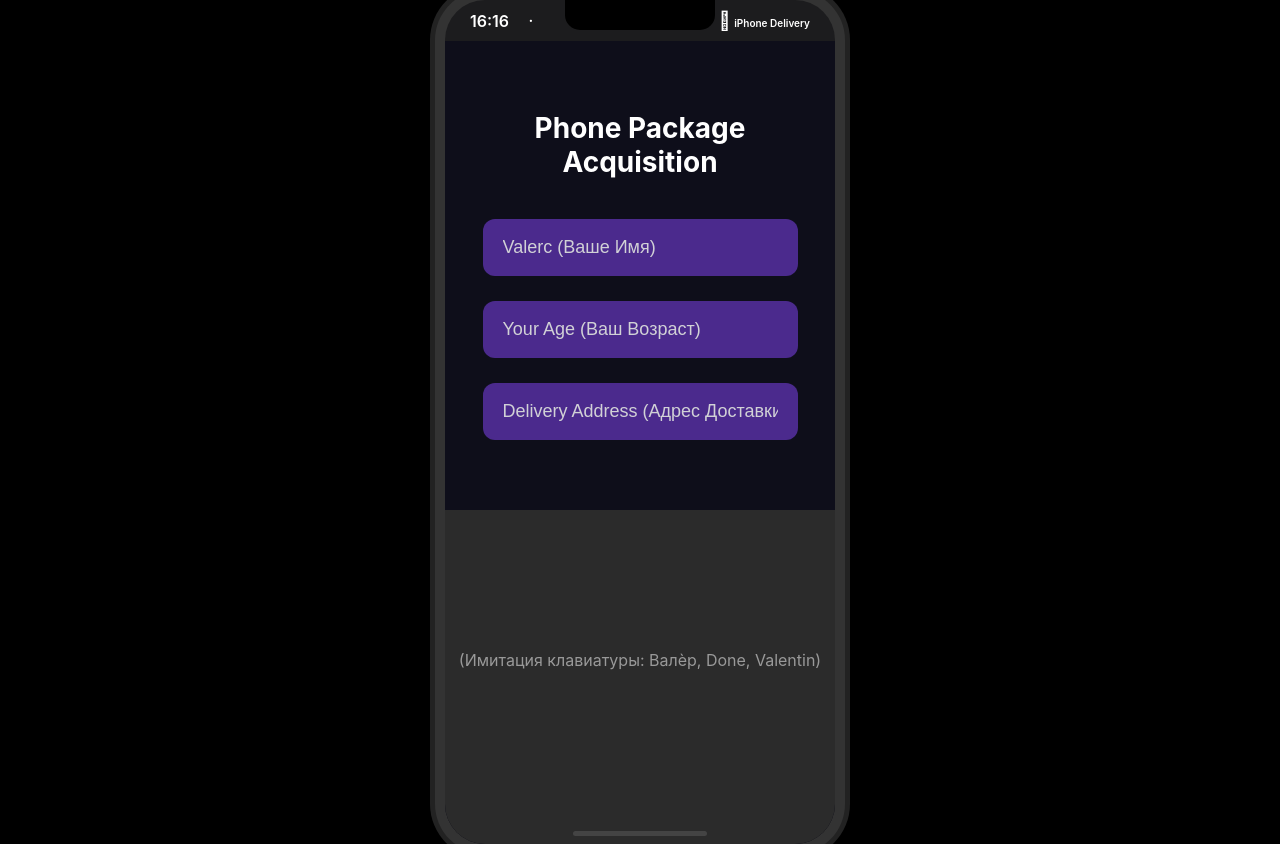
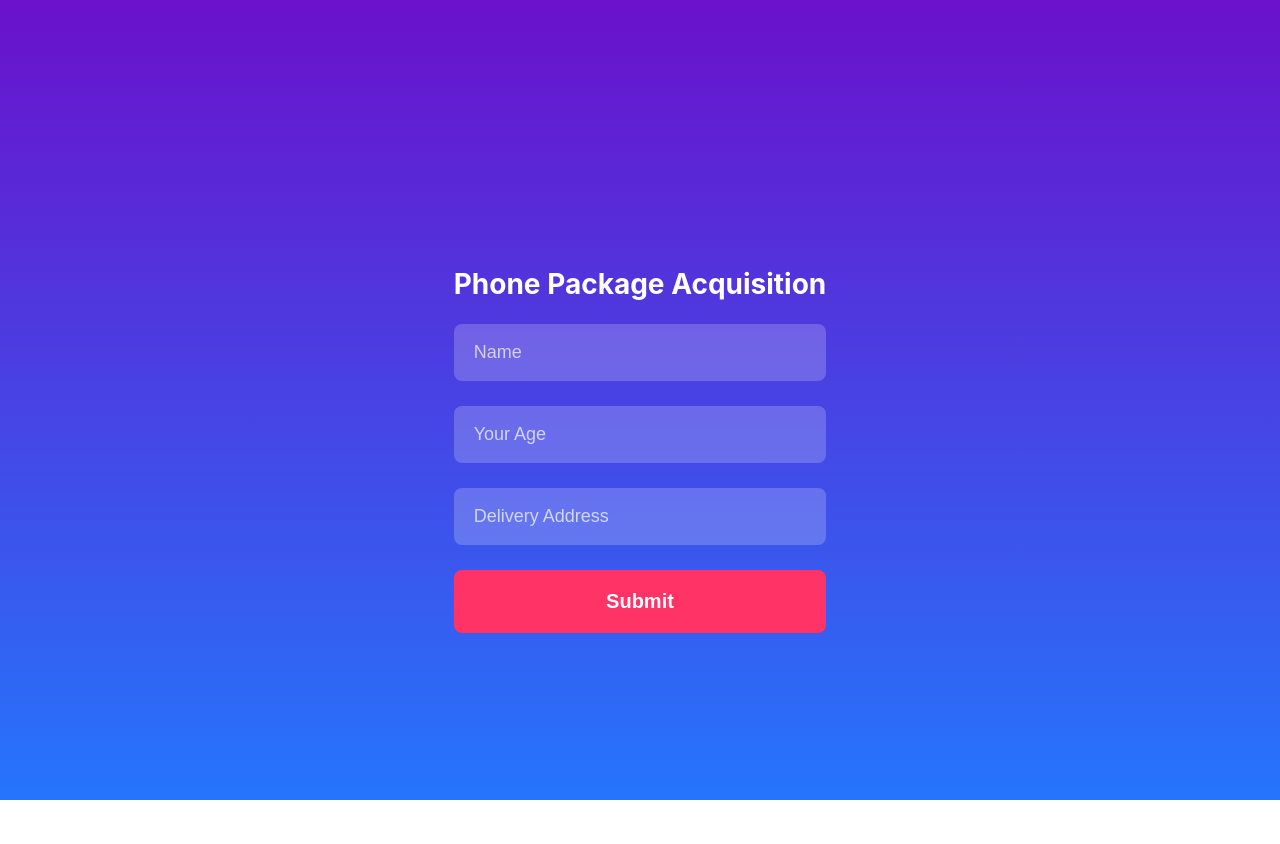
Before and after one commit to vladyslavk-del/iphone-del, a plain HTML site: page index.html in a window 1280 px wide. After the commit the page ends 800 px from the top, so only its background shows below. Drawn offline with Linux system fonts and the light colour scheme.

Commit message:
Update index.html

```diff
--- a/index.html
+++ b/index.html
@@ -1,5 +1,5 @@
 <!DOCTYPE html>
-<html lang="ru">
+<html lang="en">
 <head>
     <meta charset="UTF-8">
     <meta name="viewport" content="width=device-width, initial-scale=1.0">
@@ -10,75 +10,18 @@
             justify-content: center;
             align-items: center;
             min-height: 100vh;
-            background-color: #000;
+            background: linear-gradient(180deg, #6a11cb 0%, #2575fc 100%);
             font-family: -apple-system, BlinkMacSystemFont, "Segoe UI", Roboto, Helvetica, Arial, sans-serif;
             margin: 0;
-            padding: 0;
+            padding: 20px;
+            box-sizing: border-box;
+            color: #fff;
         }
 
-        .phone-screen {
-            width: 390px; /* Типичная ширина экрана iPhone */
-            height: 844px; /* Типичная высота экрана iPhone */
-            background-color: #1c1c1e; /* Темный фон */
-            border-radius: 40px;
-            box-shadow: 0 0 0 10px #333, 0 0 0 15px #222;
-            overflow: hidden;
-            position: relative;
-            display: flex;
-            flex-direction: column;
-        }
-
-        /* Имитация "челки" */
-        .notch {
-            position: absolute;
-            top: 0;
-            left: 50%;
-            transform: translateX(-50%);
-            width: 150px;
-            height: 30px;
-            background-color: #000;
-            border-bottom-left-radius: 15px;
-            border-bottom-right-radius: 15px;
-            z-index: 10;
-        }
-
-        .status-bar {
-            display: flex;
-            justify-content: space-between;
-            align-items: center;
-            padding: 10px 25px;
-            color: #fff;
-            font-size: 15px;
-            font-weight: 600;
-        }
-
-        .status-bar span:first-child {
-            font-size: 16px;
-        }
-
-        .status-bar span:last-child {
-            font-size: 14px;
-        }
-
-        .header {
-            display: flex;
-            justify-content: center;
-            align-items: center;
-            padding: 10px 0;
-            color: #999;
-            font-size: 14px;
-        }
-
-        .header strong {
-            color: #fff;
-            margin-left: 5px;
-        }
-
-        .content {
-            flex-grow: 1;
-            padding: 20px;
-            background-color: #0e0e1a; /* Глубокий фиолетовый/синий фон */
-            color: #fff;
+        .container {
+            width: 100%;
+            max-width: 500px;
+            padding: 30px;
             display: flex;
             flex-direction: column;
             align-items: center;
@@ -87,23 +30,20 @@
         h2 {
             font-size: 28px;
             font-weight: 700;
-            margin-top: 50px;
-            margin-bottom: 40px;
             text-align: center;
-            color: #fff;
         }
 
         .input-group {
-            width: 90%;
+            width: 100%;
             margin-bottom: 25px;
         }
 
         .input-field {
             width: 100%;
             padding: 18px 20px;
-            background-color: #4b2a8d; /* Темный фиолетовый для полей */
+            background-color: rgba(255, 255, 255, 0.2);
             border: none;
-            border-radius: 12px;
+            border-radius: 8px;
             color: #fff;
             font-size: 18px;
             font-weight: 500;
@@ -112,50 +52,40 @@
         }
 
         .input-field::placeholder {
-            color: #d1d1d6; /* Светлый плейсхолдер */
+            color: rgba(255, 255, 255, 0.7);
             opacity: 1;
         }
 
         .submit-button {
-            width: 90%;
+            width: 100%;
             padding: 20px;
-            background-color: #007aff; /* Синяя кнопка (как в iOS) */
+            background-color: #ff3366; /* Ярко-красная кнопка "Get" */
             border: none;
-            border-radius: 12px;
+            border-radius: 8px;
             color: #fff;
             font-size: 20px;
             font-weight: 700;
-            margin-top: 50px;
             cursor: pointer;
             transition: background-color 0.2s;
         }
 
         .submit-button:hover {
-            background-color: #005bb5;
+            background-color: #e6004c;
         }
 
-        /* Стили для экрана подтверждения */
         .confirmation-screen {
-            position: absolute;
-            top: 0;
-            left: 0;
-            width: 100%;
-            height: 100%;
-            background-color: #0e0e1a;
-            color: #fff;
-            display: none; /* Сначала скрыт */
+            display: none;
             flex-direction: column;
             justify-content: center;
             align-items: center;
             text-align: center;
             padding: 20px;
-            box-sizing: border-box;
-            z-index: 20;
+            color: #fff;
         }
 
         .confirmation-screen h1 {
             font-size: 36px;
-            color: #34c759; /* Зеленый цвет успеха */
+            color: #fff;
             margin-bottom: 20px;
         }
 
@@ -165,75 +95,63 @@
             line-height: 1.4;
         }
 
-        /* Имитация клавиатуры (для вида) */
-        .keyboard {
-            width: 100%;
-            height: 300px;
-            background-color: #2b2b2b;
-            position: absolute;
-            bottom: 0;
-            display: flex;
-            justify-content: center;
-            align-items: center;
-            color: #999;
-            font-size: 16px;
-            z-index: 5;
-            padding-bottom: 34px; /* Home indicator space */
+        .confirmation-screen img {
+            max-width: 80%;
+            height: auto;
+            margin: 20px 0;
+            z-index: 2; /* Помещаем изображение поверх конфетти */
         }
 
-        .home-indicator {
-            position: absolute;
-            bottom: 8px;
-            left: 50%;
-            transform: translateX(-50%);
-            width: 134px;
-            height: 5px;
-            background-color: #444;
-            border-radius: 10px;
-            z-index: 15;
+        /* Confetti animation */
+        .confetti {
+            position: fixed;
+            width: 10px;
+            height: 10px;
+            background-color: #f2d744;
+            opacity: 0;
+            animation: confetti-fall 3s ease-in-out forwards;
+            z-index: 1;
+        }
+
+        @keyframes confetti-fall {
+            0% {
+                transform: translateY(0) rotateZ(0);
+                opacity: 1;
+            }
+            100% {
+                transform: translateY(100vh) rotateZ(720deg);
+                opacity: 0;
+            }
         }
     </style>
 </head>
 <body>
 
-<div class="phone-screen">
-    <div class="notch"></div>
-    <div class="status-bar">
-        <span>16:16</span>
-        <span>&middot; &nbsp; &nbsp; &nbsp; &nbsp; &nbsp; &nbsp; &nbsp; &nbsp; &nbsp; &nbsp; &nbsp; &nbsp; &nbsp; &nbsp; &nbsp; &nbsp; &nbsp; &nbsp; &nbsp; &nbsp; &nbsp; &nbsp;</span>
-        <span><span style="font-size: 18px;"></span> <span style="font-size: 10px;">iPhone Delivery</span></span>
-    </div>
-
-    <div class="content" id="form-screen">
-        <h2>Phone Package Acquisition</h2>
+<div class="container">
+    <div id="form-screen">
+        <h2 style="font-size: 28px; margin-top: 100px;">Phone Package Acquisition</h2>
 
         <div class="input-group">
-            <input type="text" id="name" class="input-field" placeholder="Valerc (Ваше Имя)">
+            <input type="text" id="name" class="input-field" placeholder="Name">
         </div>
 
         <div class="input-group">
-            <input type="text" id="age" class="input-field" placeholder="Your Age (Ваш Возраст)">
+            <input type="text" id="age" class="input-field" placeholder="Your Age">
         </div>
 
         <div class="input-group">
-            <input type="text" id="address" class="input-field" placeholder="Delivery Address (Адрес Доставки)">
+            <input type="text" id="address" class="input-field" placeholder="Delivery Address">
         </div>
 
         <button class="submit-button" onclick="handleSubmit()">Submit</button>
     </div>
 
+    <!-- The confirmation screen is now part of this file -->
     <div class="confirmation-screen" id="confirmation-screen">
-        <h1>Delivery Confirmed!</h1>
-        <p>You have successfully acquired your **iPhone 17**!</p>
-        <p style="font-size: 16px; font-weight: 400; margin-top: 30px; color: #aaa;">(This is a simulation. Enjoy your new phone!)</p>
+        <img src="https://i.imgur.com/8Q9j0rB.png" alt="Apple iPhone 17 Pro Max">
+        <h1 style="font-size: 32px; font-weight: 700; margin-top: 20px;">You got Apple iPhone 17 Pro Max in Bundle</h1>
+        <button class="submit-button" style="margin-top: 40px; background-color: #ff3366;">GET</button>
     </div>
-
-    <div class="keyboard">
-        (Имитация клавиатуры: Валѐр, Done, Valentin)
-    </div>
-
-    <div class="home-indicator"></div>
-
 </div>
 
 <script>
@@ -244,23 +162,33 @@
         const age = document.getElementById('age').value;
         const address = document.getElementById('address').value;
 
-        // Здесь можно добавить проверку, что поля не пустые, но для симуляции просто переключаем экран.
-
-        // Скрываем форму
+        // Hide the form screen
         formScreen.style.display = 'none';
 
-        // Показываем экран подтверждения
+        // Show the confirmation screen
         confirmationScreen.style.display = 'flex';
 
-        // Добавляем имя, если оно было введено
-        if (name) {
-             const successText = confirmationScreen.querySelector('p:first-of-type');
-             successText.innerHTML = `**${name}**, you have successfully acquired your **iPhone 17**!`;
+        // Add confetti animation
+        createConfetti();
+    }
+
+    function createConfetti() {
+        const colors = ['#f2d744', '#f25a7f', '#42d4a2', '#41c3d1', '#7d52a9'];
+        const confettiCount = 50;
+
+        for (let i = 0; i < confettiCount; i++) {
+            const confetti = document.createElement('div');
+            confetti.classList.add('confetti');
+            confetti.style.left = Math.random() * 100 + 'vw';
+            confetti.style.top = Math.random() * -100 + 'vh';
+            confetti.style.backgroundColor = colors[Math.floor(Math.random() * colors.length)];
+            confetti.style.animationDelay = Math.random() * -3 + 's';
+            document.body.appendChild(confetti);
+
+            confetti.addEventListener('animationend', () => {
+                confetti.remove();
+            });
         }
-
-        // Удаляем клавиатуру для чистоты экрана подтверждения
-        const keyboard = document.querySelector('.keyboard');
-        if (keyboard) keyboard.style.display = 'none';
     }
 </script>
 
```
